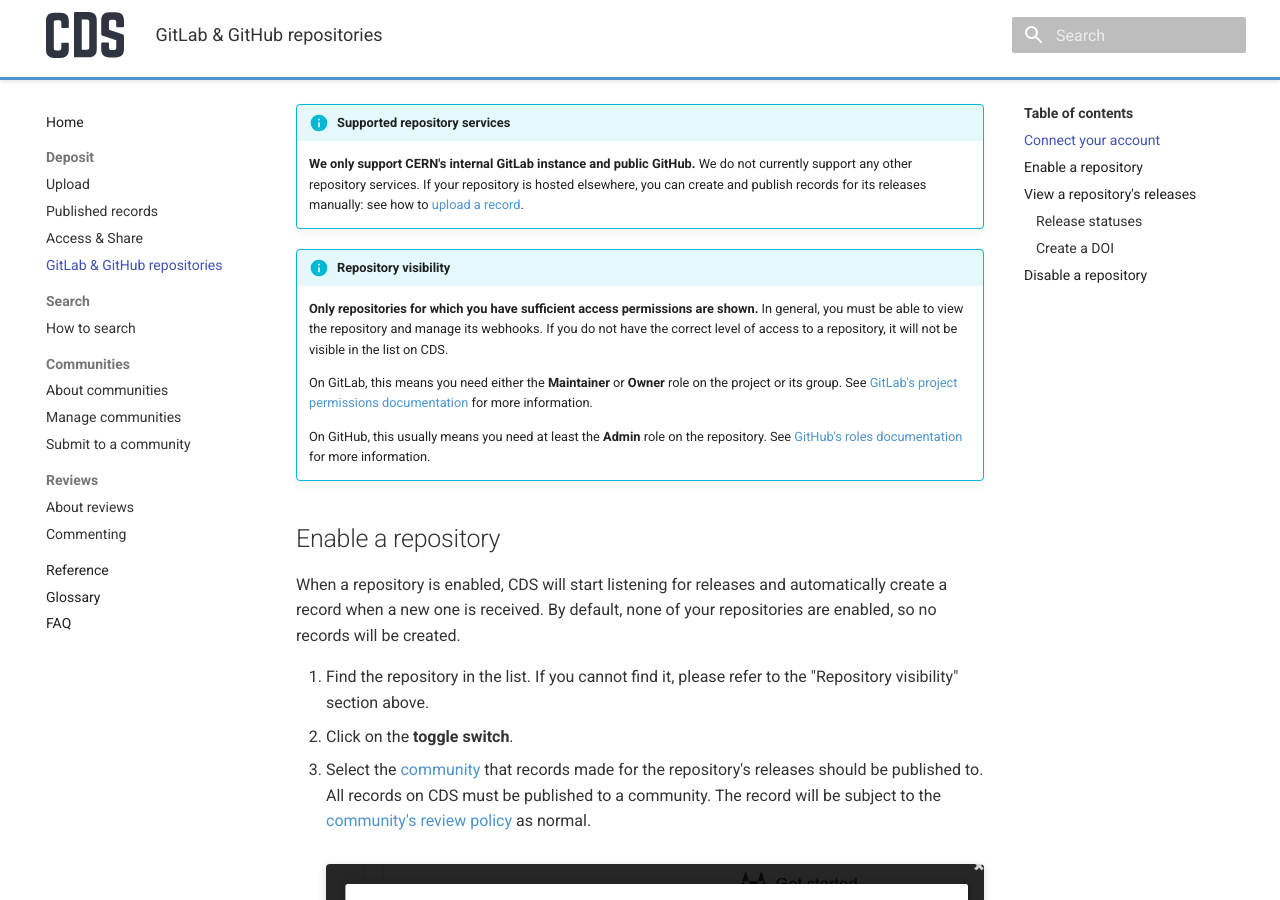
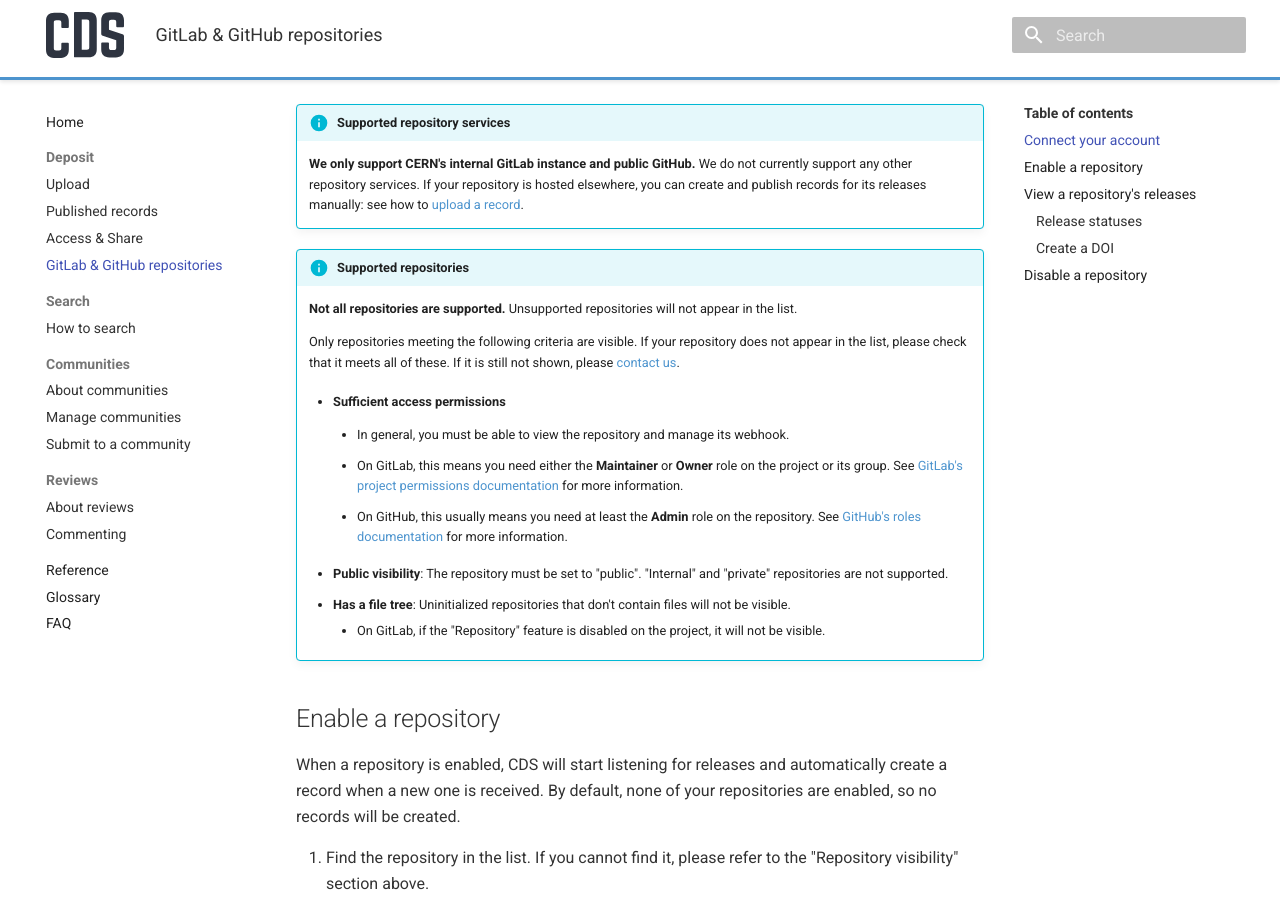
Before and after one commit to CERNDocumentServer/docs-cds-rdm, an MkDocs documentation site: the page built from docs/deposit/repositories.md, in a window 1280 px wide and 900 px high, scrolled down 1235 px. Built offline with MkDocs 1.6.1 and Material for MkDocs 9.7.7, drawn with Linux system fonts in a browser that asks for light colours.

Commit message:
vcs: add clarification on repository visibility

```diff
--- a/docs/deposit/repositories.md
+++ b/docs/deposit/repositories.md
@@ -24,15 +24,26 @@ To be able to sync your repositories, you need to connect your GitLab and/or Git
     any other repository services. If your repository is hosted elsewhere, you can create and publish records
     for its releases manually: see how to [upload a record](./upload.md).
 
-!!! info "Repository visibility"
+!!! info "Supported repositories"
 
-    **Only repositories for which you have sufficient access permissions are shown.**
-    In general, you must be able to view the repository and manage its webhooks.
-    If you do not have the correct level of access to a repository, it will not be visible in the list on CDS.
+    **Not all repositories are supported.** Unsupported repositories will not appear in the list.
 
-    On GitLab, this means you need either the **Maintainer** or **Owner** role on the project or its group. See [GitLab's project permissions documentation](https://docs.gitlab.com/user/permissions/#projects) for more information.
+    Only repositories meeting the following criteria are visible. If your repository does not appear in the list, please
+    check that it meets all of these. If it is still not shown, please [contact us](../index.md#need-help).
 
-    On GitHub, this usually means you need at least the **Admin** role on the repository. See [GitHub's roles documentation](https://docs.github.com/en/organizations/managing-user-access-to-your-organizations-repositories/managing-repository-roles/repository-roles-for-an-organization) for more information.
+    - **Sufficient access permissions**
+
+        - In general, you must be able to view the repository and manage its webhook.
+
+        - On GitLab, this means you need either the **Maintainer** or **Owner** role on the project or its group. See [GitLab's project permissions documentation](https://docs.gitlab.com/user/permissions/#projects) for more information.
+
+        - On GitHub, this usually means you need at least the **Admin** role on the repository. See [GitHub's roles documentation](https://docs.github.com/en/organizations/managing-user-access-to-your-organizations-repositories/managing-repository-roles/repository-roles-for-an-organization) for more information.
+
+    - **Public visibility**: The repository must be set to "public". "Internal" and "private" repositories are not supported.
+
+    - **Has a file tree**: Uninitialized repositories that don't contain files will not be visible.
+
+        - On GitLab, if the "Repository" feature is disabled on the project, it will not be visible.
 
 ## Enable a repository
 
@@ -57,14 +68,15 @@ To view the status of a release and the record created from it, click on the rep
 ![The list of a repository's release, with each item showing the status and a link to the record](./images/vcs-releases.png)
 
 ### Release statuses
+
 The status of each release is shown. The possible statuses are as follows:
 
 - **Received**/**Processing**: CDS has received the release from GitHub/GitLab and is processing it. This normally takes a few seconds, but can sometimes take longer for very large repositories. If a repository is stuck in this state for a longer time, please [contact the CDS team via ServiceNow](https://cern.service-now.com/service-portal?id=sc_cat_item&name=incident&se=CDS-Service) with the full name of your repository.
 
 - **Failed**: There was a problem creating a record from the release. Usually, this means some part of the repository contained unexpected data. Click on the release and click on the "Errors" tab to see more information.
 
-- In most cases, you will need to modify the repository, and then create a new release.
-- If an "Edit record" button is visible, you can instead edit the draft record to correct the errors, and then publish it manually.
+    - In most cases, you will need to modify the repository, and then create a new release.
+    - If an "Edit record" button is visible, you can instead edit the draft record to correct the errors, and then publish it manually.
 
 - **Pending review**: The record was successfully created as a draft and is pending review by the community it was submitted to. Once it is accepted, it will be published immediately. No further action is required from you.
 
```
